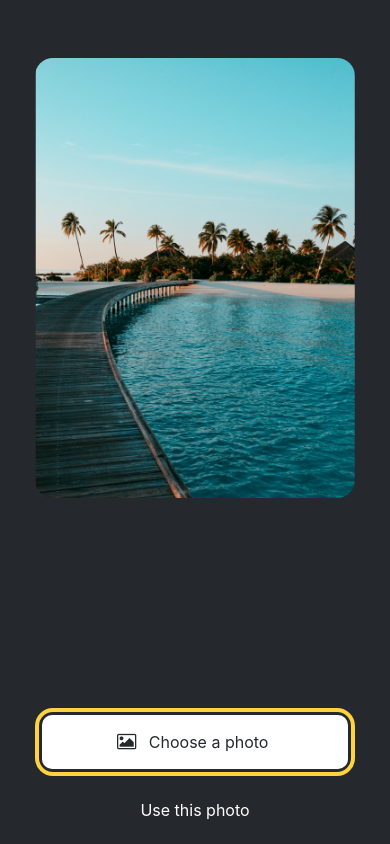
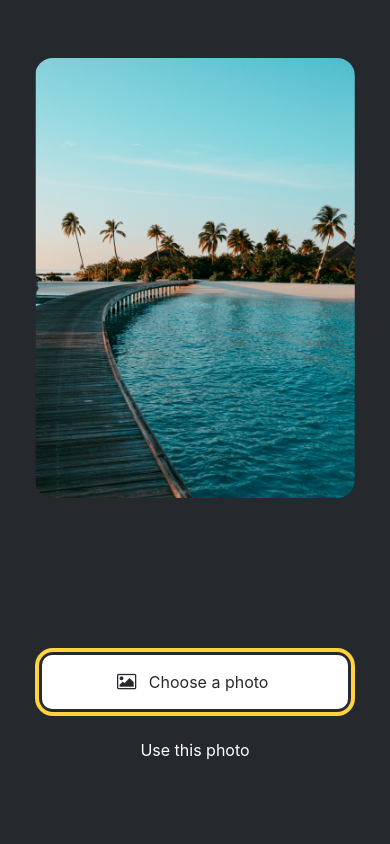
Before and after one commit to LeonardoRubuz/StickerSmash, a React Native app: screen / in a window 390 px wide. Built offline with nearby package versions, Linux system fonts and the light colour scheme.

Commit message:
feat (app) : add showAppOptions state This state is set to true whenever the user pick a picture and when true, displays three new buttons

```diff
--- a/App.js
+++ b/App.js
@@ -10,6 +10,7 @@
 
 export default function App() {
   const [selectedImage, setSelectedImage] = useState(null);
+  const [showAppOptions, setShowAppOptions] = useState(false);
 
   const pickImageAsync = async () => {
     let result = await ImagePicker.launchImageLibraryAsync({
@@ -18,6 +19,7 @@
     });
     if (!result.canceled) {
       setSelectedImage(result.assets[0].uri)
+      setShowAppOptions(true);
       console.log(result);
     }else{
       alert('You did not select any image.')
@@ -29,10 +31,16 @@
       <View style={styles.imageContainer}>
         <ImageViewer placeholderImageSource={PlaceHolderImage} selectedImage={selectedImage} />
       </View>
-      <View style>
-        <Button label="Choose a photo" theme="primary" onPress={pickImageAsync}/>
-        <Button label="Use this photo" />
-      </View>
+      {
+        showAppOptions ? (
+          <View /> ) :
+          (
+          <View style={styles.footerContainer}>
+            <Button label="Choose a photo" theme="primary" onPress={pickImageAsync}/>
+            <Button label="Use this photo" onPress={() => setShowAppOptions(true)}/>
+          </View>
+          )
+      }
       <StatusBar style="auto" />
     </View>
   );
--- a/components/Button.js
+++ b/components/Button.js
@@ -20,9 +20,7 @@
 
     return (
         <View style={styles.buttonContainer}>
-            <Pressable style={styles.button} onPress={
-                () => alert('You pressed a button')
-            }>
+            <Pressable style={styles.button} onPress={onPress}>
                 <Text style={styles.buttonLabel}> {label} </Text>
             </Pressable>
         </View>
```
